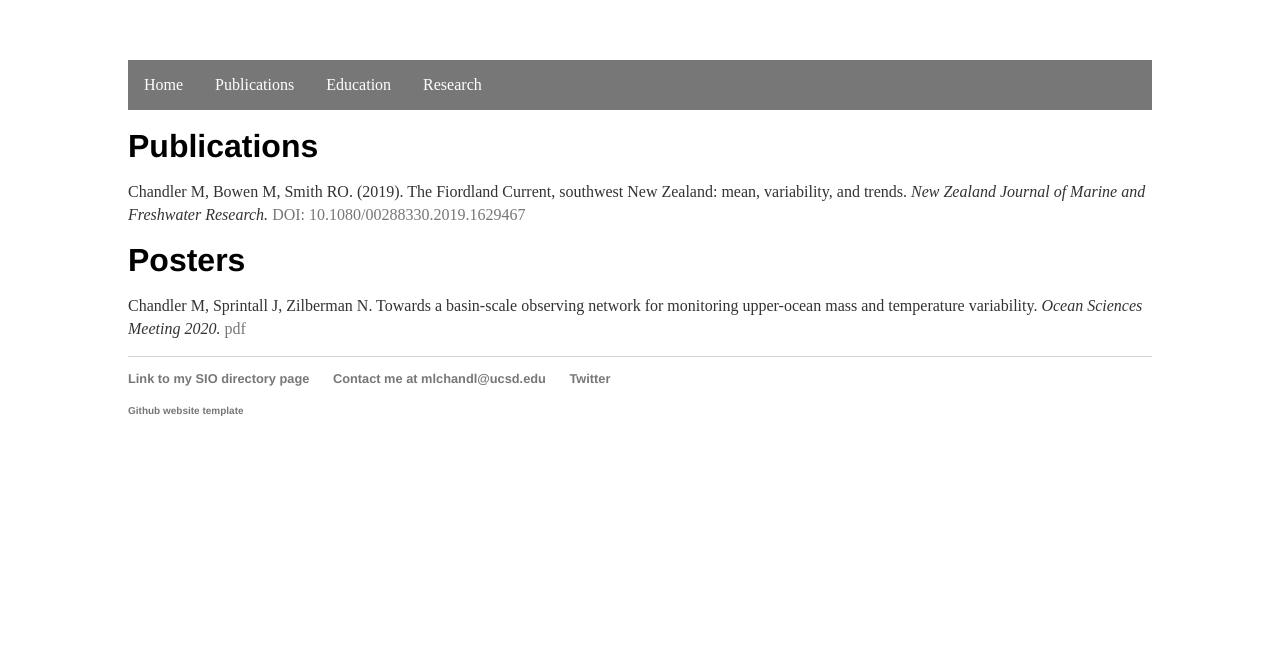
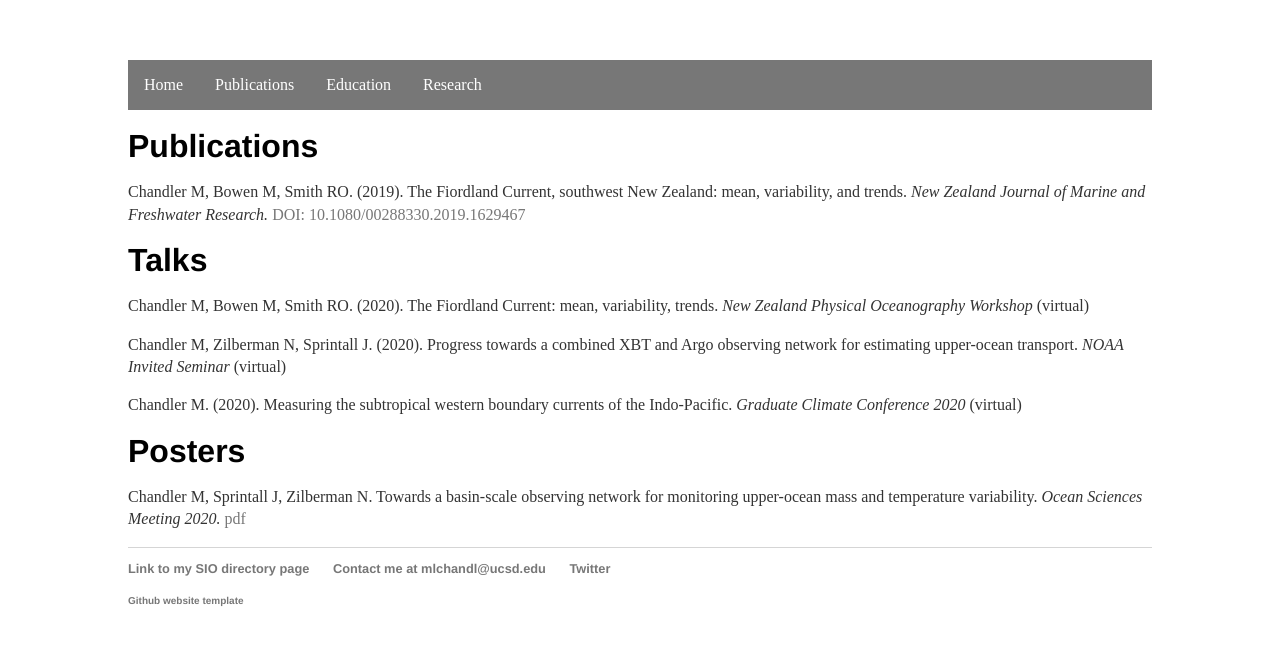
Before and after one commit to mlchandler/mlchandler.github.io, a Jekyll site: the page built from publications/index.html, in a window 1280 px wide. Shown: the top 645 px of the page. Built offline with Jekyll 4.4.1, drawn with Linux system fonts in a browser that asks for light colours.

Commit message:
added talks

```diff
--- a/publications/index.html
+++ b/publications/index.html
@@ -10,6 +10,17 @@ title: Publications - Mitchell Chandler
 Chandler M, Bowen M, Smith RO. (2019). The Fiordland Current, southwest New Zealand: mean, variability, and trends. <i>New Zealand Journal of Marine and Freshwater Research.</i> <a href="https://tandfonline.com/doi/10.1080/00288330.2019.1629467">DOI: 10.1080/00288330.2019.1629467</a>
 </p>
 
+<h2>Talks</h2>
+<p>
+Chandler M, Bowen M, Smith RO. (2020). The Fiordland Current: mean, variability, trends. <i>New Zealand Physical Oceanography Workshop</i> (virtual)
+</p>
+<p>
+Chandler M, Zilberman N, Sprintall J. (2020). Progress towards a combined XBT and Argo observing network for estimating upper-ocean transport. <i>NOAA Invited Seminar</i> (virtual)
+</p>
+<p>
+Chandler M. (2020). Measuring the subtropical western boundary currents of the Indo-Pacific. <i>Graduate Climate Conference 2020</i> (virtual)
+</p>
+
 <h2>Posters</h2>
 <p>
 Chandler M, Sprintall J, Zilberman N. Towards a basin-scale observing network for monitoring upper-ocean mass and temperature variability. <i>Ocean Sciences Meeting 2020.</i> <a href="Chandler_OSM_poster_draft_final.pdf">pdf</a>
```
